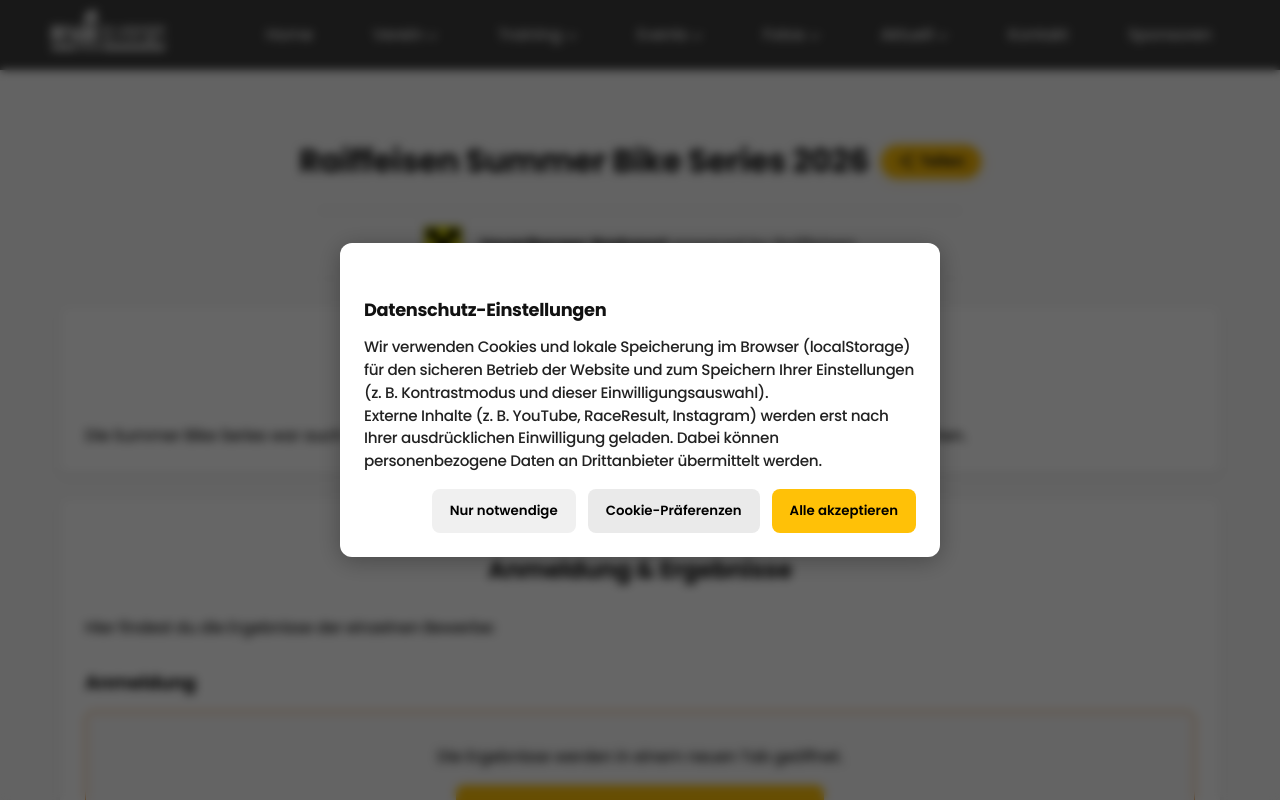
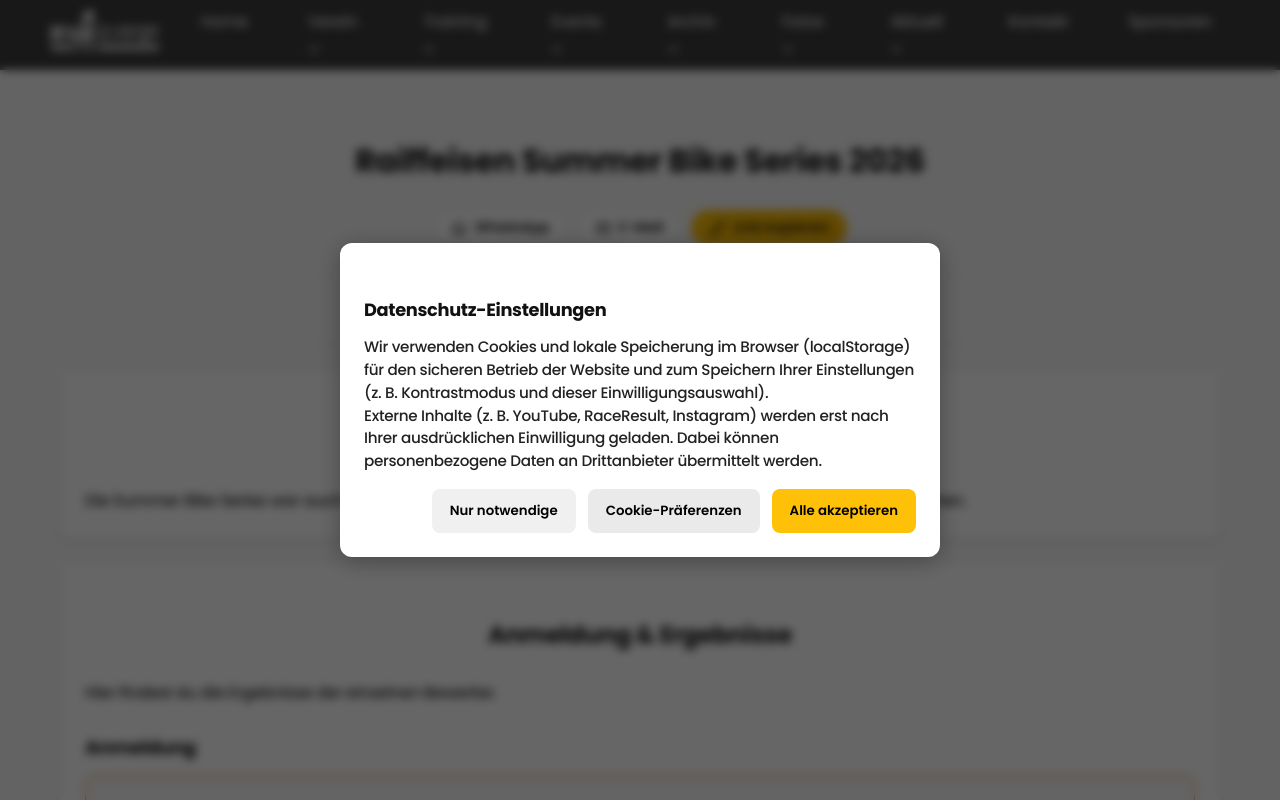
Before and after one commit to arnovoyer/RVHard, a PHP site: page /rv-hard/events/sbs/summer-bike-series-2026.html in a window 1280 px wide. Run offline with PHP 8.4, Linux system fonts and the light colour scheme.

Commit message:
feat: implement share buttons on event pages and update changelog for version 2.11.0

```diff
--- a/assets/navigationneu.html
+++ b/assets/navigationneu.html
@@ -269,16 +269,32 @@
                         <ul class="sub-dropdown-content" style="border-radius:10px;background: rgba(51,51,51,0.95);">
                             <li><a href="/events/nightrace/dachbau-schaffer-nightrace-2025">Nightrace 2025</a></li>
                             <li><a href="/events/nightrace/dachbau-schaffer-nightrace-2024">Nightrace 2024</a></li>
+                        </ul>
+                    </li>
+                </ul>
+            </li>
+            <li class="dropdown">
+                <a href="#" class="nav-link">Archiv <i class="fa fa-chevron-down"></i></a>
+                <ul class="dropdown-content" style="border-radius:10px;background: rgba(51,51,51,0.95);">
+                    <li class="sub-dropdown">
+                        <a href="#" class="dropdown-link">Summer Bike Series <i class="fa fa-chevron-right"></i></a>
+                        <ul class="sub-dropdown-content" style="border-radius:10px;background: rgba(51,51,51,0.95);">
+                            <li><a href="/events/sbs/summer-bike-series-2023">Summer Bike Series 2023</a></li>
+                            <li><a href="/events/sbs/summer-bike-series-2022">Summer Bike Series 2022</a></li>
+                        </ul>
+                    </li>
+                    <li class="sub-dropdown">
+                        <a href="#" class="dropdown-link">Nightrace <i class="fa fa-chevron-right"></i></a>
+                        <ul class="sub-dropdown-content" style="border-radius:10px;background: rgba(51,51,51,0.95);">
                             <li><a href="/events/nightrace/dachbau-schaffer-nightrace-2023">Nightrace 2023</a></li>
+                            <li><a href="/events/nightrace/dachbau-schaffer-nightrace-2022">Nightrace 2022</a></li>
                         </ul>
                     </li>
                     <li class="sub-dropdown">
                         <a href="#" class="dropdown-link">Cyclocross Fußach <i class="fa fa-chevron-right"></i></a>
                         <ul class="sub-dropdown-content" style="border-radius:10px;background: rgba(51,51,51,0.95);">
-                            <li><a href="/events/cyclocross/cyclocross-fussach-2023">Cyclocross Fußach 2023</a>
-                            </li>
-                            <li><a href="/events/cyclocross/cyclocross-fussach-2022">Cyclocross Fußach 2022</a>
-                            </li>
+                            <li><a href="/events/cyclocross/cyclocross-fussach-2023">Cyclocross Fußach 2023</a></li>
+                            <li><a href="/events/cyclocross/cyclocross-fussach-2022">Cyclocross Fußach 2022</a></li>
                         </ul>
                     </li>
                     <li class="sub-dropdown">
@@ -290,14 +306,6 @@
                                     Triathlon Fußach</a></li>
                             <li><a href="/events/fussach-triathlon/1.-jolsport-triathlon-fussach">1.JolSport
                                     Triathlon Fußach</a></li>
-                        </ul>
-                    </li>
-                    <li class="sub-dropdown">
-                        <a href="#" class="dropdown-link">Archiv <i class="fa fa-chevron-right"></i></a>
-                        <ul class="sub-dropdown-content" style="border-radius:10px;background: rgba(51,51,51,0.95);">
-                            <li><a href="/events/sbs/summer-bike-series-2023">Summer Bike Series 2023</a></li>
-                            <li><a href="/events/sbs/summer-bike-series-2022">Summer Bike Series 2022</a></li>
-                            <li><a href="/events/nightrace/dachbau-schaffer-nightrace-2022">Nightrace 2022</a></li>
                         </ul>
                     </li>
                 </ul>
--- a/assets/share.css
+++ b/assets/share.css
@@ -1,48 +1,43 @@
 /* =========================================================
-   Teilen-Button auf Event-Seiten
+   Teilen-Buttons auf Event-Seiten
    Wird von /assets/share.js automatisch nachgeladen.
+   Eigene, zentrierte Zeile unter dem Event-Titel.
    ========================================================= */
 
-.share-title-row {
+.share-actions {
     display: flex;
+    flex-wrap: wrap;
     align-items: center;
     justify-content: center;
-    gap: 0.75rem;
-    flex-wrap: wrap;
-    margin-top: 2rem;
-    margin-bottom: 30px;
-}
-
-/* Überschrift und Button liegen auf einer Höhe; die Abstände
-   kommen vom Wrapper .share-title-row. */
-.share-title-row > h1,
-.share-title-row > h2 {
-    margin: 0;
+    gap: 0.6rem;
+    margin: 1.1rem auto 30px;
 }
 
 .share-btn {
     display: inline-flex;
     align-items: center;
-    gap: 0.4rem;
+    gap: 0.45rem;
     padding: 0.5rem 1.05rem;
     font-family: inherit;
     font-size: 0.9rem;
-    font-weight: 700;
+    font-weight: 600;
     line-height: 1.2;
-    color: #1a1a1a;
-    background: linear-gradient(135deg, var(--accent-yellow, #ffc107), var(--accent-gold, #f5b301));
-    border: none;
+    color: var(--site-text, #222);
+    background: var(--site-surface, #fff);
+    border: 1px solid var(--site-border, #e0e0e0);
     border-radius: var(--radius-pill, 999px);
-    box-shadow: var(--shadow-brand, 0 2px 10px rgba(255, 193, 7, 0.4));
+    text-decoration: none;
     cursor: pointer;
     white-space: nowrap;
-    transition: transform 0.25s ease, box-shadow 0.25s ease, background 0.25s ease;
+    transition: transform 0.2s ease, box-shadow 0.2s ease,
+        border-color 0.2s ease, background 0.2s ease, color 0.2s ease;
 }
 
 .share-btn:hover,
 .share-btn:focus-visible {
     transform: translateY(-2px);
-    box-shadow: 0 10px 22px rgba(245, 179, 1, 0.5);
+    border-color: var(--accent-yellow, #ffc107);
+    box-shadow: 0 8px 18px rgba(0, 0, 0, 0.12);
 }
 
 .share-btn:active {
@@ -50,21 +45,49 @@
 }
 
 .share-btn svg {
-    width: 16px;
-    height: 16px;
+    width: 17px;
+    height: 17px;
     flex: 0 0 auto;
+}
+
+/* WhatsApp – dezente grüne Note */
+.share-btn--whatsapp:hover,
+.share-btn--whatsapp:focus-visible {
+    color: #fff;
+    background: #25d366;
+    border-color: #25d366;
+}
+
+/* E-Mail – dezente blaue Note */
+.share-btn--mail:hover,
+.share-btn--mail:focus-visible {
+    color: #fff;
+    background: #2a6fb0;
+    border-color: #2a6fb0;
+}
+
+/* "Link kopieren" – Marken-Gold als Hauptaktion */
+.share-btn--copy {
+    color: #1a1a1a;
+    background: linear-gradient(135deg, var(--accent-yellow, #ffc107), var(--accent-gold, #f5b301));
+    border-color: transparent;
 }
 
 /* Rückmeldung nach dem Kopieren des Links */
 .share-btn--done {
     background: var(--accent-yellow-hover, #e0a800);
+    border-color: transparent;
     transform: none;
     cursor: default;
 }
 
 @media (max-width: 480px) {
+    .share-actions {
+        gap: 0.5rem;
+    }
+
     .share-btn {
         padding: 0.45rem 0.9rem;
-        font-size: 0.85rem;
+        font-size: 0.84rem;
     }
 }
--- a/assets/share.js
+++ b/assets/share.js
@@ -1,7 +1,8 @@
 /* =========================================================
-   Teilen-Button auf Event-Seiten
-   Fügt neben der Hauptüberschrift (<h1>) einen "Teilen"-Button
-   ein. Nutzt die Web Share API, sonst wird der Link kopiert.
+   Teilen-Buttons auf Event-Seiten
+   Fügt unter der Hauptüberschrift (<h1>) eine eigene Zeile mit
+   WhatsApp-, E-Mail- und "Link kopieren"-Button ein. Der Titel
+   bleibt exakt mittig.
    Wird nur auf Seiten mit .nightrace-container aktiv.
    ========================================================= */
 (function () {
@@ -38,45 +39,40 @@
     return headings[0] || null;
   }
 
-  function createButton() {
-    var btn = document.createElement('button');
-    btn.type = 'button';
-    btn.className = 'share-btn';
-    btn.setAttribute('aria-label', 'Diese Seite teilen');
-    btn.innerHTML =
+  var ICONS = {
+    whatsapp:
+      '<svg viewBox="0 0 24 24" fill="currentColor" aria-hidden="true">' +
+      '<path d="M17.47 14.38c-.3-.15-1.76-.87-2.03-.97-.27-.1-.47-.15-.67.15-.2.3-.77.97-.94 1.17-.17.2-.35.22-.65.07-.3-.15-1.26-.46-2.4-1.48-.89-.79-1.49-1.76-1.66-2.06-.17-.3-.02-.46.13-.61.13-.13.3-.35.45-.52.15-.17.2-.3.3-.5.1-.2.05-.37-.02-.52-.07-.15-.67-1.61-.92-2.21-.24-.58-.49-.5-.67-.51l-.57-.01c-.2 0-.52.07-.79.37-.27.3-1.04 1.02-1.04 2.48s1.06 2.88 1.21 3.08c.15.2 2.09 3.2 5.07 4.49.71.31 1.26.49 1.69.63.71.22 1.36.19 1.87.12.57-.09 1.76-.72 2.01-1.41.25-.7.25-1.29.17-1.42-.07-.13-.27-.2-.57-.35z"></path>' +
+      '<path d="M12.04 2C6.58 2 2.13 6.45 2.13 11.91c0 1.75.46 3.45 1.32 4.95L2 22l5.25-1.38a9.87 9.87 0 0 0 4.79 1.22h.01c5.46 0 9.9-4.45 9.9-9.91 0-2.65-1.03-5.14-2.9-7.01A9.82 9.82 0 0 0 12.04 2zm0 18.13h-.01a8.2 8.2 0 0 1-4.19-1.15l-.3-.18-3.12.82.83-3.04-.2-.31a8.22 8.22 0 0 1-1.26-4.36c0-4.54 3.7-8.24 8.25-8.24 2.2 0 4.27.86 5.83 2.42a8.18 8.18 0 0 1 2.41 5.83c0 4.54-3.7 8.24-8.24 8.24z"></path>' +
+      '</svg>',
+    mail:
       '<svg viewBox="0 0 24 24" fill="none" stroke="currentColor" stroke-width="2" ' +
       'stroke-linecap="round" stroke-linejoin="round" aria-hidden="true">' +
-      '<circle cx="18" cy="5" r="3"></circle>' +
-      '<circle cx="6" cy="12" r="3"></circle>' +
-      '<circle cx="18" cy="19" r="3"></circle>' +
-      '<line x1="8.59" y1="13.51" x2="15.42" y2="17.49"></line>' +
-      '<line x1="15.41" y1="6.51" x2="8.59" y2="10.49"></line>' +
-      '</svg><span class="share-btn-label">Teilen</span>';
-    return btn;
-  }
+      '<rect x="3" y="5" width="18" height="14" rx="2"></rect>' +
+      '<path d="M3 7l9 6 9-6"></path>' +
+      '</svg>',
+    link:
+      '<svg viewBox="0 0 24 24" fill="none" stroke="currentColor" stroke-width="2" ' +
+      'stroke-linecap="round" stroke-linejoin="round" aria-hidden="true">' +
+      '<path d="M10 13a5 5 0 0 0 7.07 0l3-3a5 5 0 0 0-7.07-7.07l-1.72 1.71"></path>' +
+      '<path d="M14 11a5 5 0 0 0-7.07 0l-3 3a5 5 0 0 0 7.07 7.07l1.71-1.71"></path>' +
+      '</svg>'
+  };
 
-  function showFeedback(btn, text) {
-    var label = btn.querySelector('.share-btn-label');
-    btn.classList.add('share-btn--done');
-    if (label) {
-      label.textContent = text;
+  /* Erzeugt einen Share-Button (als <a> oder <button>). */
+  function createButton(tag, className, label, iconSvg, href) {
+    var el = document.createElement(tag);
+    if (tag === 'a') {
+      el.href = href;
+      el.target = '_blank';
+      el.rel = 'noopener';
+    } else {
+      el.type = 'button';
     }
-    window.setTimeout(function () {
-      btn.classList.remove('share-btn--done');
-      if (label) {
-        label.textContent = 'Teilen';
-      }
-    }, 2000);
-  }
-
-  function fallbackCopy(btn) {
-    if (navigator.clipboard && navigator.clipboard.writeText) {
-      navigator.clipboard.writeText(window.location.href)
-        .then(function () { showFeedback(btn, 'Link kopiert!'); })
-        .catch(function () { window.prompt('Link kopieren:', window.location.href); });
-      return;
-    }
-    window.prompt('Link kopieren:', window.location.href);
+    el.className = 'share-btn ' + className;
+    el.setAttribute('aria-label', label);
+    el.innerHTML = iconSvg + '<span class="share-btn-label">' + label + '</span>';
+    return el;
   }
 
   function initShare() {
@@ -90,25 +86,67 @@
       return;
     }
 
-    /* Überschrift in einen Flex-Wrapper setzen und Button daneben. */
-    var row = document.createElement('div');
-    row.className = 'share-title-row';
-    heading.parentNode.insertBefore(row, heading);
-    row.appendChild(heading);
+    var url = window.location.href;
+    var title = document.title;
 
-    var btn = createButton();
-    row.appendChild(btn);
+    /* Eigene, zentrierte Aktionszeile direkt unter dem Titel. */
+    var actions = document.createElement('div');
+    actions.className = 'share-actions';
 
-    btn.addEventListener('click', function () {
-      var url = window.location.href;
-      if (navigator.share) {
-        navigator.share({ title: document.title, url: url }).catch(function () {
-          /* Vom Nutzer abgebrochen – nichts weiter tun. */
+    var whatsapp = createButton(
+      'a',
+      'share-btn--whatsapp',
+      'WhatsApp',
+      ICONS.whatsapp,
+      'https://wa.me/?text=' + encodeURIComponent(title + '\n' + url)
+    );
+
+    var mail = createButton(
+      'a',
+      'share-btn--mail',
+      'E-Mail',
+      ICONS.mail,
+      'mailto:?subject=' + encodeURIComponent(title) +
+        '&body=' + encodeURIComponent('Schau dir das an: ' + url)
+    );
+
+    var copy = createButton(
+      'button',
+      'share-btn--copy',
+      'Link kopieren',
+      ICONS.link
+    );
+
+    copy.addEventListener('click', function () {
+      function done() {
+        var label = copy.querySelector('.share-btn-label');
+        copy.classList.add('share-btn--done');
+        if (label) {
+          label.textContent = 'Kopiert!';
+        }
+        window.setTimeout(function () {
+          copy.classList.remove('share-btn--done');
+          if (label) {
+            label.textContent = 'Link kopieren';
+          }
+        }, 2000);
+      }
+
+      if (navigator.clipboard && navigator.clipboard.writeText) {
+        navigator.clipboard.writeText(url).then(done).catch(function () {
+          window.prompt('Link kopieren:', url);
         });
         return;
       }
-      fallbackCopy(btn);
+      window.prompt('Link kopieren:', url);
     });
+
+    actions.appendChild(whatsapp);
+    actions.appendChild(mail);
+    actions.appendChild(copy);
+
+    /* Zeile direkt nach der Überschrift einfügen. */
+    heading.parentNode.insertBefore(actions, heading.nextSibling);
   }
 
   ensureStylesheet();
--- a/changelog.html
+++ b/changelog.html
@@ -167,8 +167,8 @@
                     <span class="changelog-date">6. November 2026</span>
                 </div>
                 <ul class="changelog-changes">
-                    <li>Event-Seiten: neuer „Teilen“-Button neben dem Titel – teilt die Seite direkt über das Handy oder kopiert den Link in die Zwischenablage.</li>
-                    <li>Navigation: neuer Menüpunkt „Archiv“ unter Events – ältere Jahrgänge (älter als drei Jahre) werden dort gesammelt, die aktuellen bleiben direkt im Menü.</li>
+                    <li>Event-Seiten: neue Teilen-Buttons unter dem Titel – direkt über WhatsApp oder E-Mail teilen bzw. den Link kopieren.</li>
+                    <li>Navigation: neuer Menüpunkt „Archiv“ – ältere Jahrgänge (2023 und früher) sind dort nach Serie gruppiert, im Menü „Events“ bleiben nur die aktuellen Jahrgänge.</li>
                 </ul>
             </li>
 
```
Also changed, not shown: ideen.md (deleted, +0 -2 lines).
